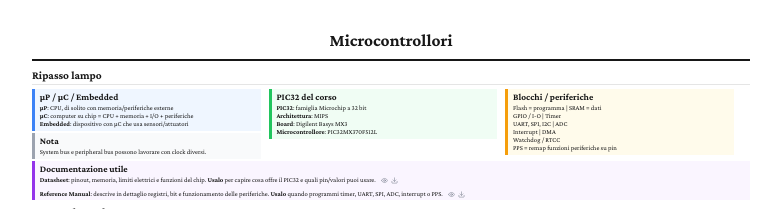
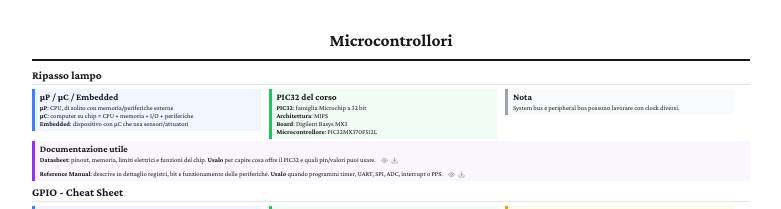
Before and after one commit to saphitv/riassunti-scuola, a Next.js app: page /microcontrollori in a window 1280 px wide. Shown: the top 209 px of the page, without its empty margins (249-1030 px from the left). Built offline with nearby package versions, Linux system fonts and the light colour scheme.

Commit message:
Replace peripherals box with clock note
- Remove the blocks/peripherals list from the microcontroller section
- Keep the note about system and peripheral bus clocks

```diff
--- a/components/sections/microcontrollori/MicrocontrolloriSection.tsx
+++ b/components/sections/microcontrollori/MicrocontrolloriSection.tsx
@@ -18,12 +18,6 @@ export function MicrocontrolloriSection() {
                 <strong>Embedded</strong>: dispositivo con µC che usa sensori/attuatori
               </p>
             </div>
-          </Box>
-
-          <Box color="gray" border="left" title="Nota">
-            <p style={{ fontSize: "var(--font-size-small)" }}>
-              System bus e peripheral bus possono lavorare con clock diversi.
-            </p>
           </Box>
         </Column>
 
@@ -47,27 +41,10 @@ export function MicrocontrolloriSection() {
         </Column>
 
         <Column width="third">
-          <Box color="yellow" border="left" title="Blocchi / periferiche">
-            <div style={{ fontSize: "var(--font-size-small)" }}>
-              <p>
-                Flash = programma | SRAM = dati
-              </p>
-              <p>
-                GPIO / I-O | Timer
-              </p>
-              <p>
-                UART, SPI, I2C | ADC
-              </p>
-              <p>
-                Interrupt | DMA
-              </p>
-              <p>
-                Watchdog / RTCC
-              </p>
-              <p>
-                PPS = remap funzioni periferiche su pin
-              </p>
-            </div>
+          <Box color="gray" border="left" title="Nota">
+            <p style={{ fontSize: "var(--font-size-small)" }}>
+              System bus e peripheral bus possono lavorare con clock diversi.
+            </p>
           </Box>
         </Column>
       </Row>
```
